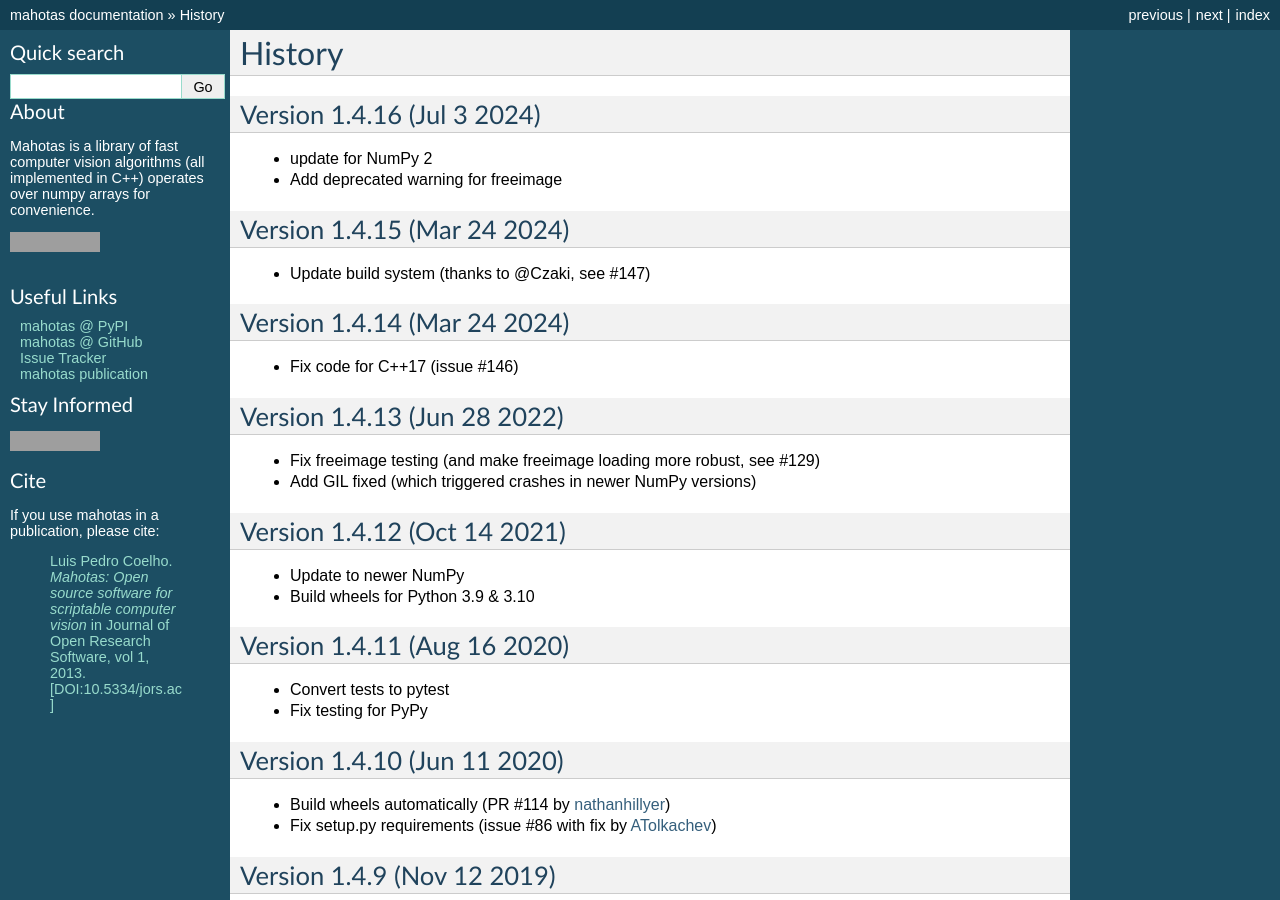
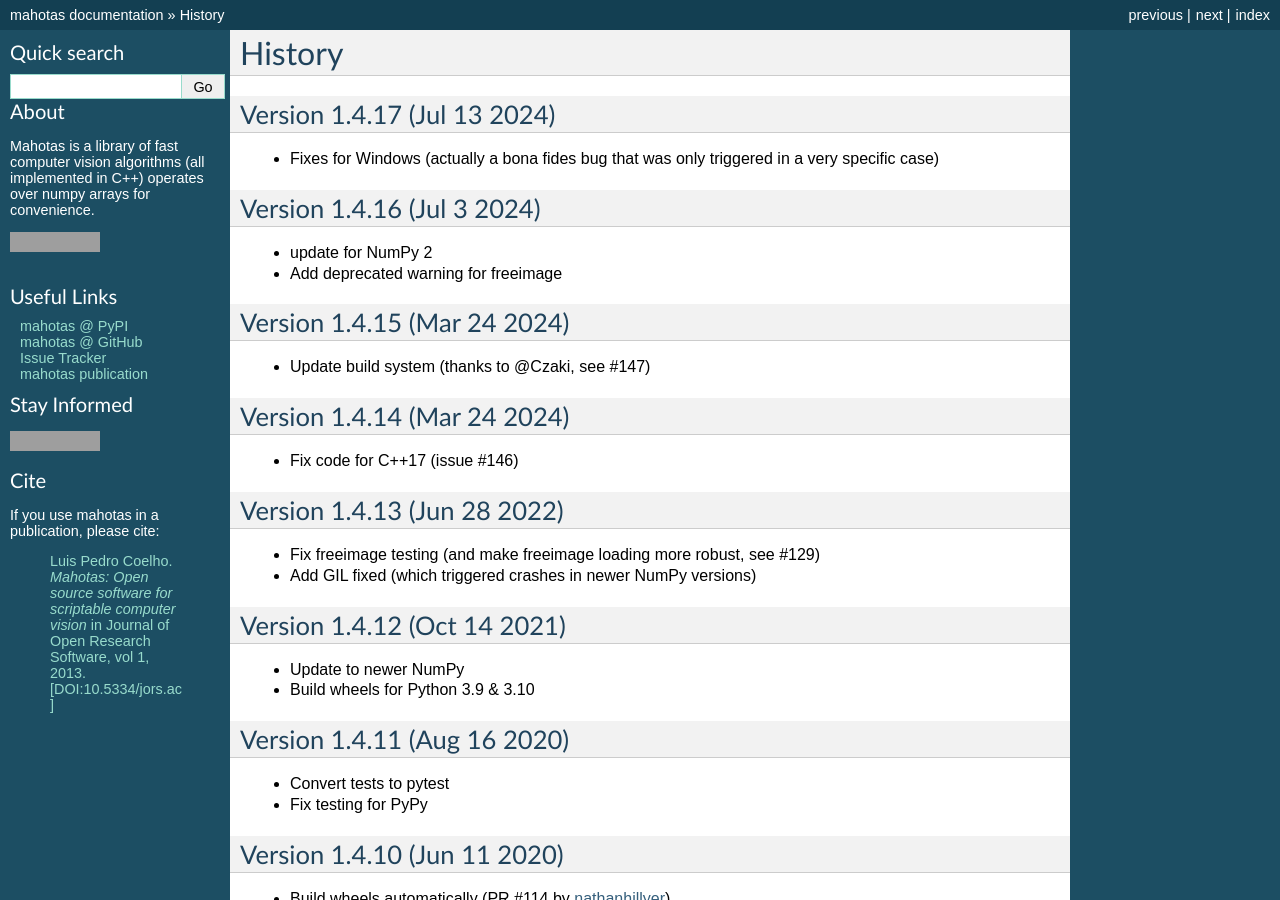
Before and after one commit to luispedro/mahotas, a Sphinx documentation site: the page built from docs/source/history.rst, in a window 1280 px wide and 900 px high, cut to the strip 0-900 px from the top of the window. Built offline with Sphinx 7.4.7, drawn with Linux system fonts in a browser that asks for light colours; formulas are drawn with MathJax 3; the version number could not be read and is left out; grey boxes are pictures that could not be loaded.

Commit message:
RLS Version 1.4.17
Fix a _bona fides_ bug that was triggered on certain Windows
configurations

```diff
--- a/docs/source/history.rst
+++ b/docs/source/history.rst
@@ -1,6 +1,10 @@
 =======
 History
 =======
+
+Version 1.4.17 (Jul 13 2024)
+~~~~~~~~~~~~~~~~~~~~~~~~~~~
+- Fixes for Windows (actually a bona fides bug that was only triggered in a very specific case)
 
 Version 1.4.16 (Jul 3 2024)
 ~~~~~~~~~~~~~~~~~~~~~~~~~~~
```
Also changed, not shown: README.md (+4 -0 lines), 2 other files.
